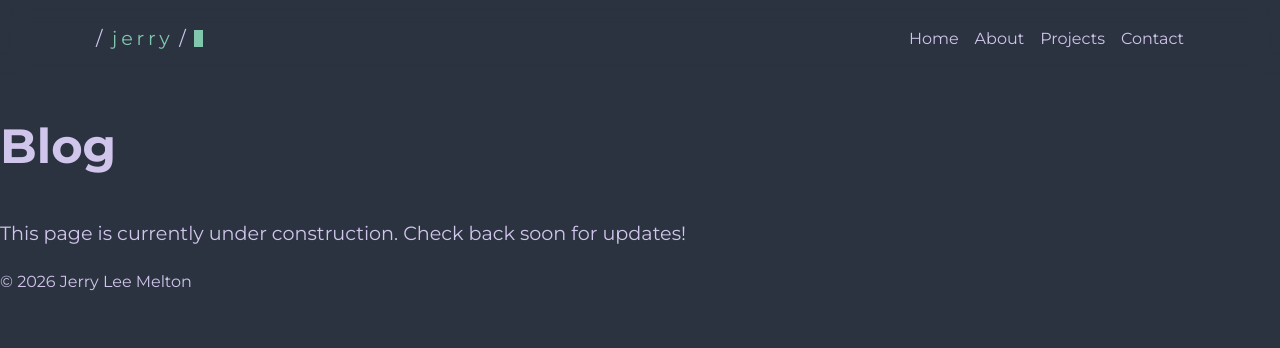
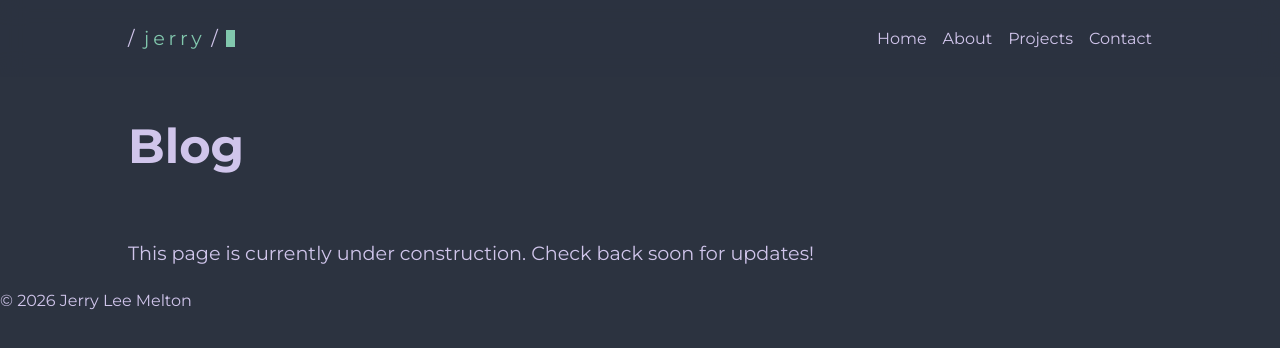
Before and after one commit to JerryLeeMelton/Trellis, a Next.js app: page /blog in a window 1280 px wide. Shown: the top 348 px of the page. Built offline with nearby package versions, Linux system fonts and the light colour scheme.

Commit message:
More CSS changes.

```diff
--- a/app/about/page.tsx
+++ b/app/about/page.tsx
@@ -3,7 +3,7 @@ import Image from "next/image"
 
 export default function About() {
   return (
-    <section className="">
+    <section className="main-content-container">
       <h1>About Me</h1>
       <div className="about-content-container">
         <p>
--- a/app/blog/page.tsx
+++ b/app/blog/page.tsx
@@ -2,7 +2,7 @@ import Image from "next/image"
 
 export default function Blog() {
   return (
-    <section className="">
+    <section className="main-content-container">
       <h1>Blog</h1>
       <div className="blog-content-container">
         <p>
--- a/app/contact/page.tsx
+++ b/app/contact/page.tsx
@@ -2,7 +2,7 @@ import Image from "next/image"
 
 export default function Contact() {
   return (
-    <section className="">
+    <section className="main-content-container">
       <div className="contact-section-container">
         <h1>Contact</h1>
         <div>
--- a/app/page.tsx
+++ b/app/page.tsx
@@ -6,7 +6,7 @@ import Image from "next/image"
 
 export default function Home() {
   return (
-    <div className="main-page-container">
+    <div className="main-content-container">
       {/* Intro Section ========================= */}
       <section className="intro-section-container">
         {/* Greeting */}
--- a/app/styles.css
+++ b/app/styles.css
@@ -71,6 +71,17 @@ h1 {
   opacity: 0.4;
 }
 
+.main-content-container {
+  display: flex;
+  flex-direction: column;
+  /* gap: 2rem; */
+  max-width: 1100px;
+  width: 80%;
+  min-height: 100%;
+  margin: 0 auto;
+  flex: 1;
+}
+
 /* Nav =================================== */
 .nav-container {
   display: flex;
@@ -91,8 +102,8 @@ h1 {
   display: flex;
   justify-content: space-between;
   flex-direction: row;
-  max-width: 1200px;
-  width: 85%;
+  /* max-width: 1100px; */
+  width: 80%;
   margin: 0 auto;
 }
 
```
